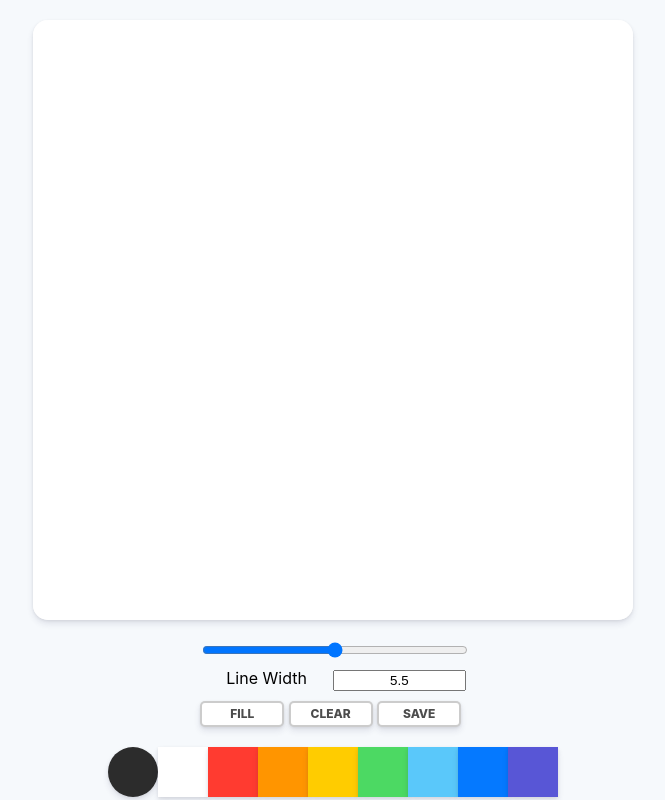
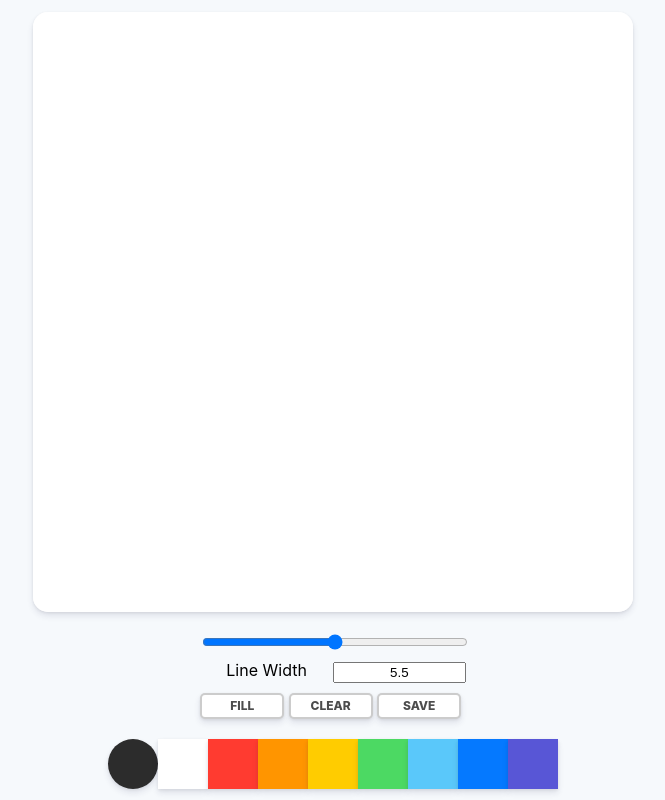
Before and after one commit to a11chan/paintjs, a plain HTML site: page index.html in a window 1280 px wide. Shown: the whole page, without its empty margins (307-972 px from the left). Drawn offline with Linux system fonts and the light colour scheme.

Commit message:
align center

```diff
--- a/index.html
+++ b/index.html
@@ -1,5 +1,6 @@
 <!DOCTYPE html>
 <html lang="en">
+
 <head>
   <meta charset="UTF-8">
   <meta http-equiv="X-UA-Compatible" content="IE=edge">
@@ -7,9 +8,13 @@
   <link rel="stylesheet" href="./styles.css">
   <title>PaintJS</title>
 </head>
+
 <body>
+  <main>
     <canvas id="jsCanvas" class="canvas"></canvas>
+
     <div class="controls">
+
       <div class="controls__btns">
         <div class="controls__range">
           <input type="range" id="jsRange" value="5.5" min="1" max="10" step=".5">
@@ -36,8 +41,10 @@
         <div class="controls__color jsColor" style="background-color:#0579ff"></div>
         <div class="controls__color jsColor" style="background-color:#5856d6"></div>
       </div>
+
     </div>
-
+  </main>
   <script src="./app.js"></script>
 </body>
+
 </html>
--- a/styles.css
+++ b/styles.css
@@ -3,11 +3,17 @@
 body {
   background-color: #f6f9fc;
   font-family: -apple-system, BlinkMacSystemFont, 'Segoe UI', Roboto, Oxygen, Ubuntu, Cantarell, 'Open Sans', 'Helvetica Neue', sans-serif;
+  height:100vh;
+  display:flex;
+  justify-content: center;
+  align-items: center;
+}
 
+main {
   display:flex;
   flex-direction: column;
   align-items: center;
-  padding-top:20px;
+  height:fit-content;
 }
 
 .canvas {
```
Lines whose indentation alone changed are shown as unchanged.
